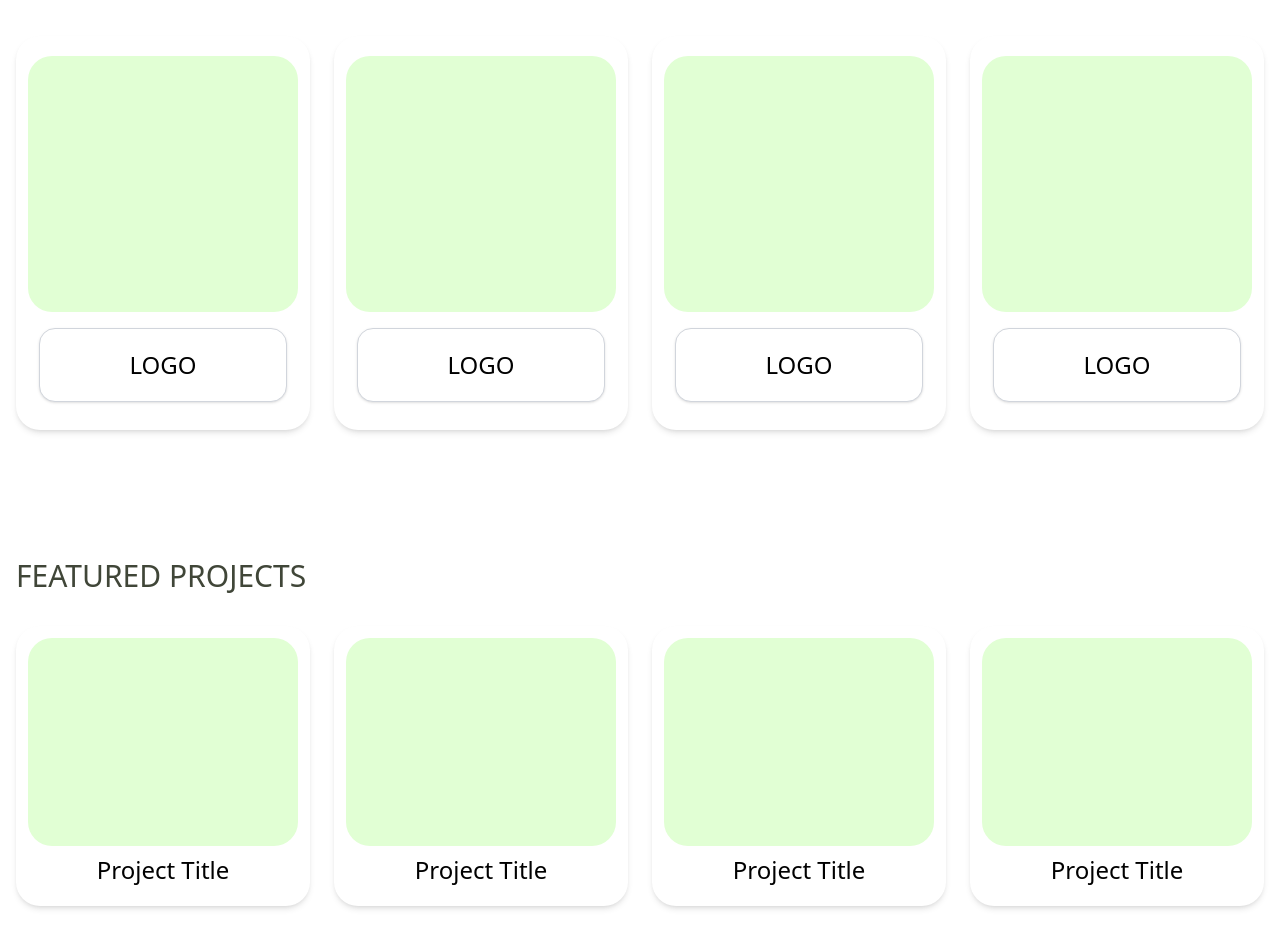
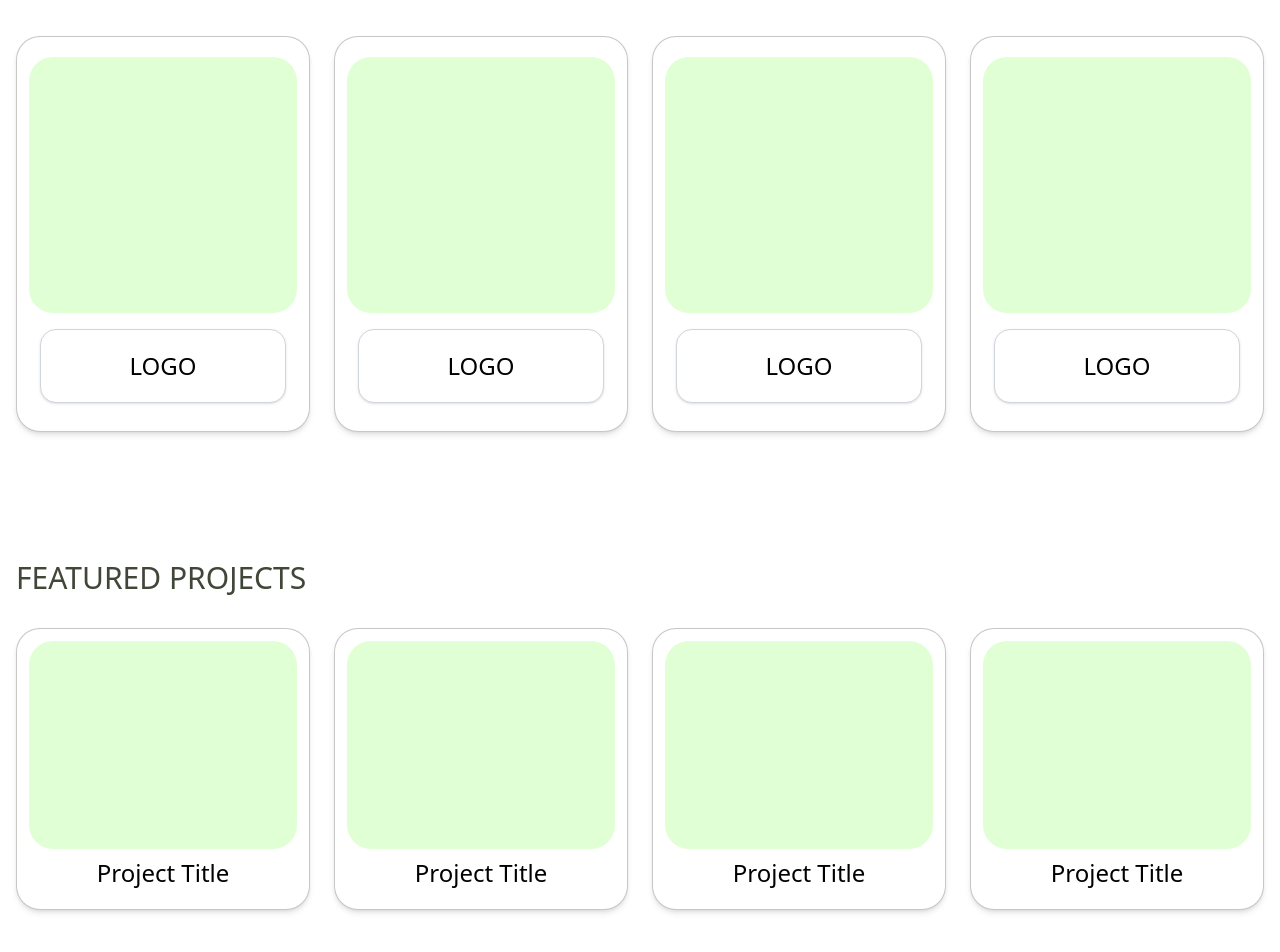
Before and after one commit to christinawdc/Launchpad-SJCET, a React (Vite) app in the folder frontend/: page / in a window 1280 px wide. Shown: the part 896-1848 px from the top of the page. Built offline with nearby package versions, Linux system fonts and the light colour scheme; a web font is replaced by a local one.

Commit message:
Updated project and startup card styles

```diff
--- a/frontend/src/components/ProjectCard.jsx
+++ b/frontend/src/components/ProjectCard.jsx
@@ -2,7 +2,10 @@ import React from "react";
 
 const ProjectCard = ({ title = "Project Title" }) => {
   return (
-    <div className="bg-white rounded-3xl shadow-md w-full max-w-md mx-auto flex flex-col items-center p-3">
+    <div className="bg-white rounded-3xl shadow-md w-full max-w-md mx-auto flex flex-col items-center p-3"
+    style={{
+        border: "0.83px solid rgba(144, 146, 142, 0.5)" // #90928E80
+      }}>
       <div className="bg-[#E1FFD4] rounded-3xl w-full h-52 mt-0"></div>
       <div className="w-full flex justify-center">
         <div className="text-2xl text-black py-2">{title}</div>
--- a/frontend/src/components/StartUpCard.jsx
+++ b/frontend/src/components/StartUpCard.jsx
@@ -2,7 +2,10 @@ import React from "react";
 
 const StartUpCard = ({ logo = "LOGO" }) => {
   return (
-    <div className="bg-white rounded-3xl shadow-md w-full max-w-md mx-auto flex flex-col items-center p-3">
+    <div className="bg-white rounded-3xl shadow-md w-full max-w-md mx-auto flex flex-col items-center p-3"
+    style={{
+        border: "0.83px solid rgba(144, 146, 142, 0.5)"
+      }}>
       <div className="bg-[#E1FFD4] rounded-3xl w-full h-64 mx-2 mt-2"></div>
 
       <div className="w-full flex justify-center">
```
